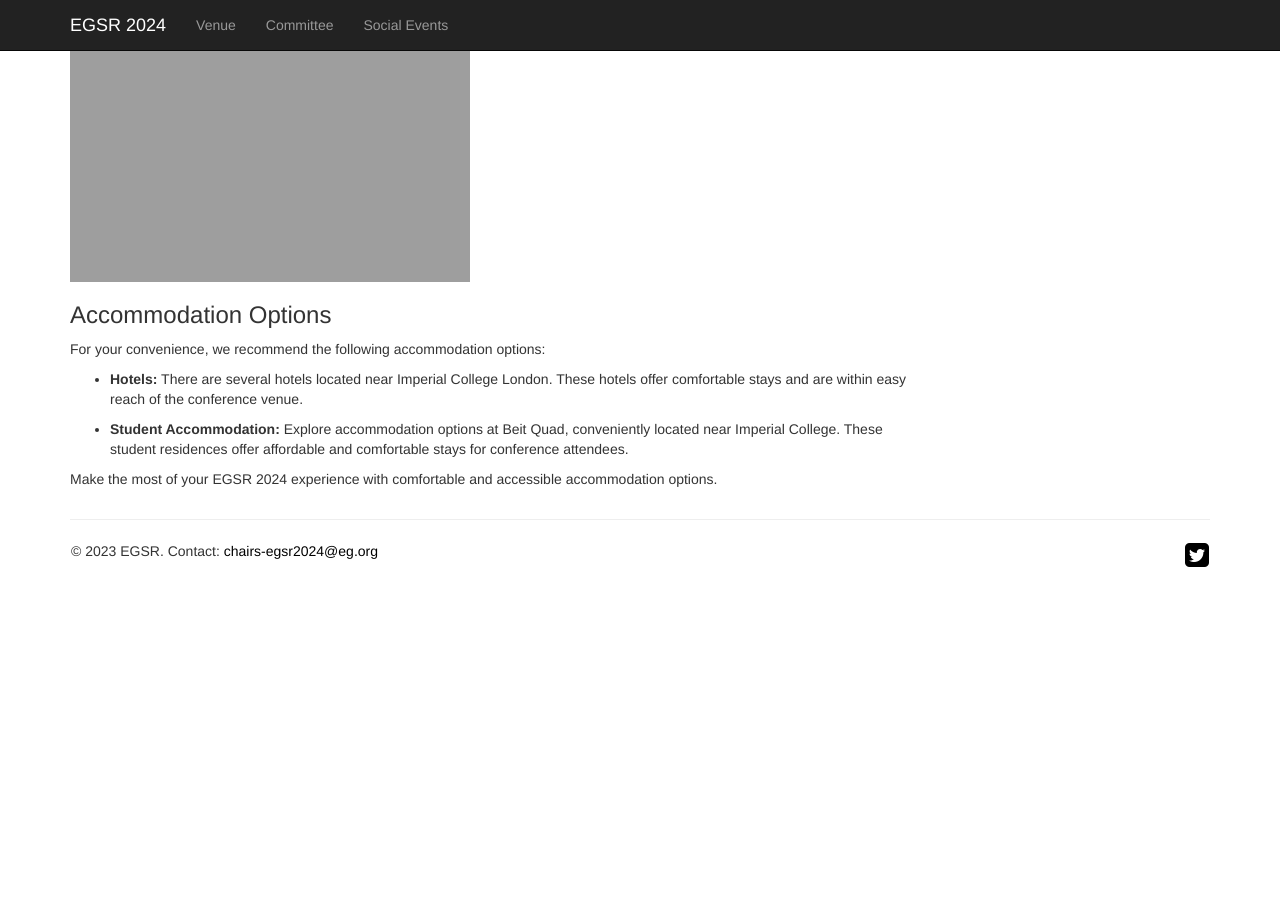
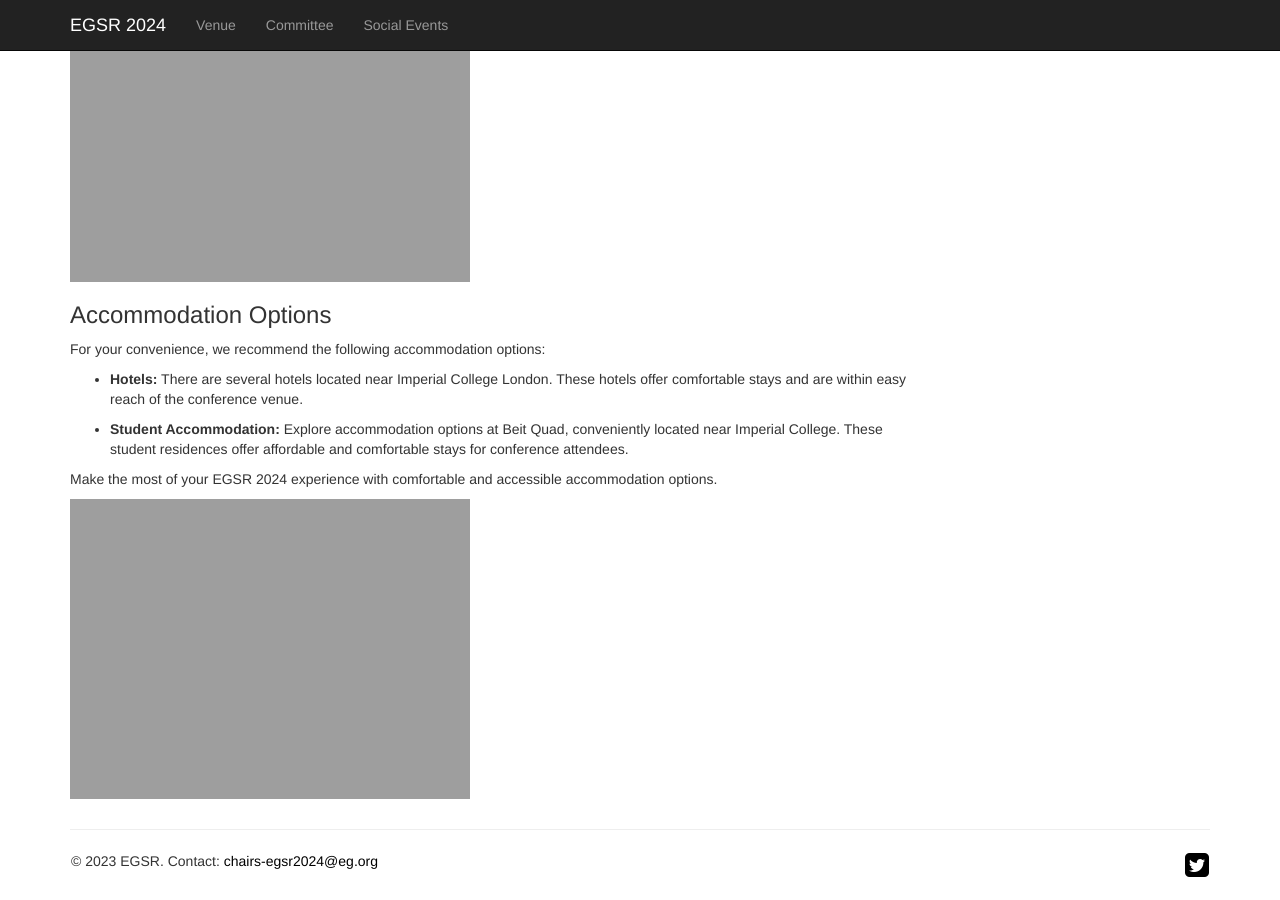
Before and after one commit to emilienogue/egsr2024.github.io, a Jekyll site: the page built from 2024/venue.md, in a window 1280 px wide and 900 px high, scrolled down 1654 px. Built offline with Jekyll 4.4.1, drawn with Linux system fonts in a browser that asks for light colours; comment, search, counter and statistics services are not loaded; before the commit the page ends 2244 px from its top, so only the background shows below that.

Commit message:
Added South Ken Map

```diff
--- a/2024/venue.md
+++ b/2024/venue.md
@@ -47,3 +47,6 @@ For your convenience, we recommend the following accommodation options:
 - **Student Accommodation:** Explore accommodation options at Beit Quad, conveniently located near Imperial College. These student residences offer affordable and comfortable stays for conference attendees.
 
 Make the most of your EGSR 2024 experience with comfortable and accessible accommodation options.
+
+
+<img class="venue-image" src="{{site.url}}/img/venue/SouthKensingtonCampus.png" alt="SouthKenMap">
```
Also changed, not shown: 3 other files.
